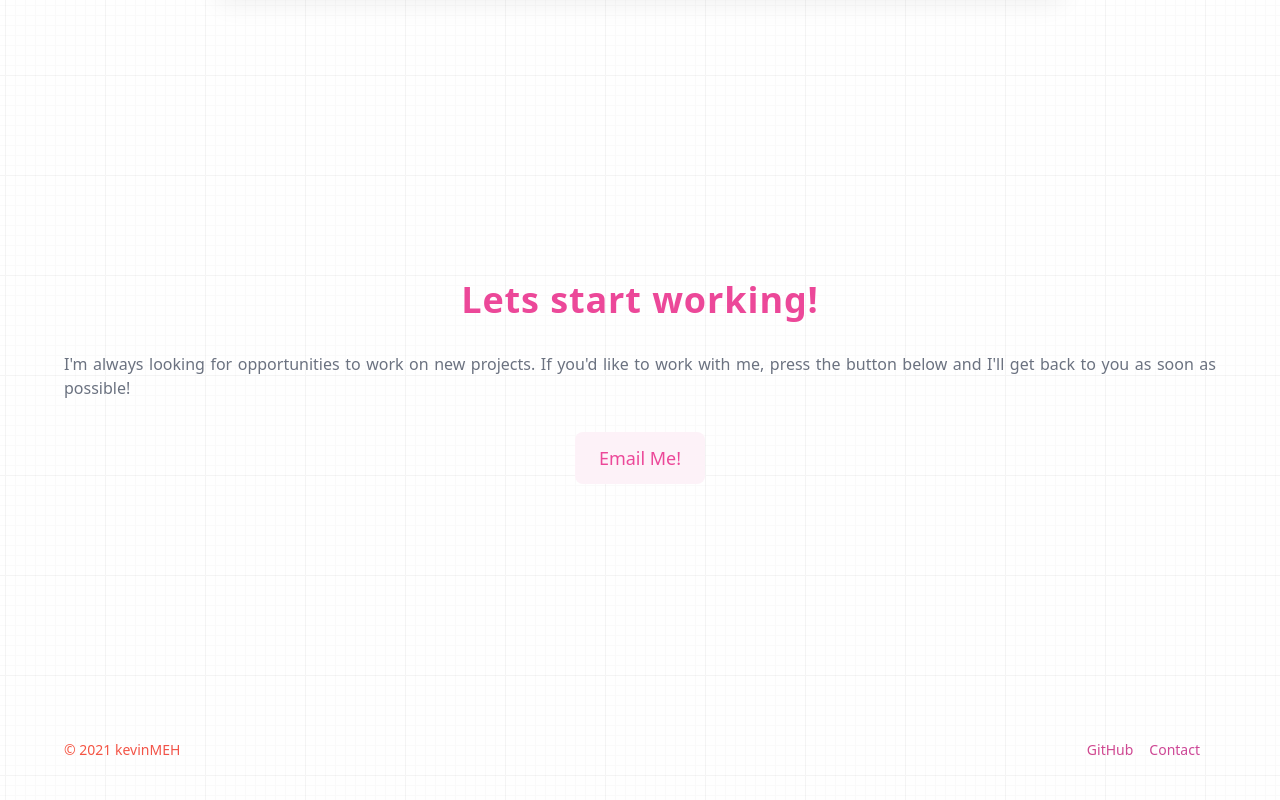
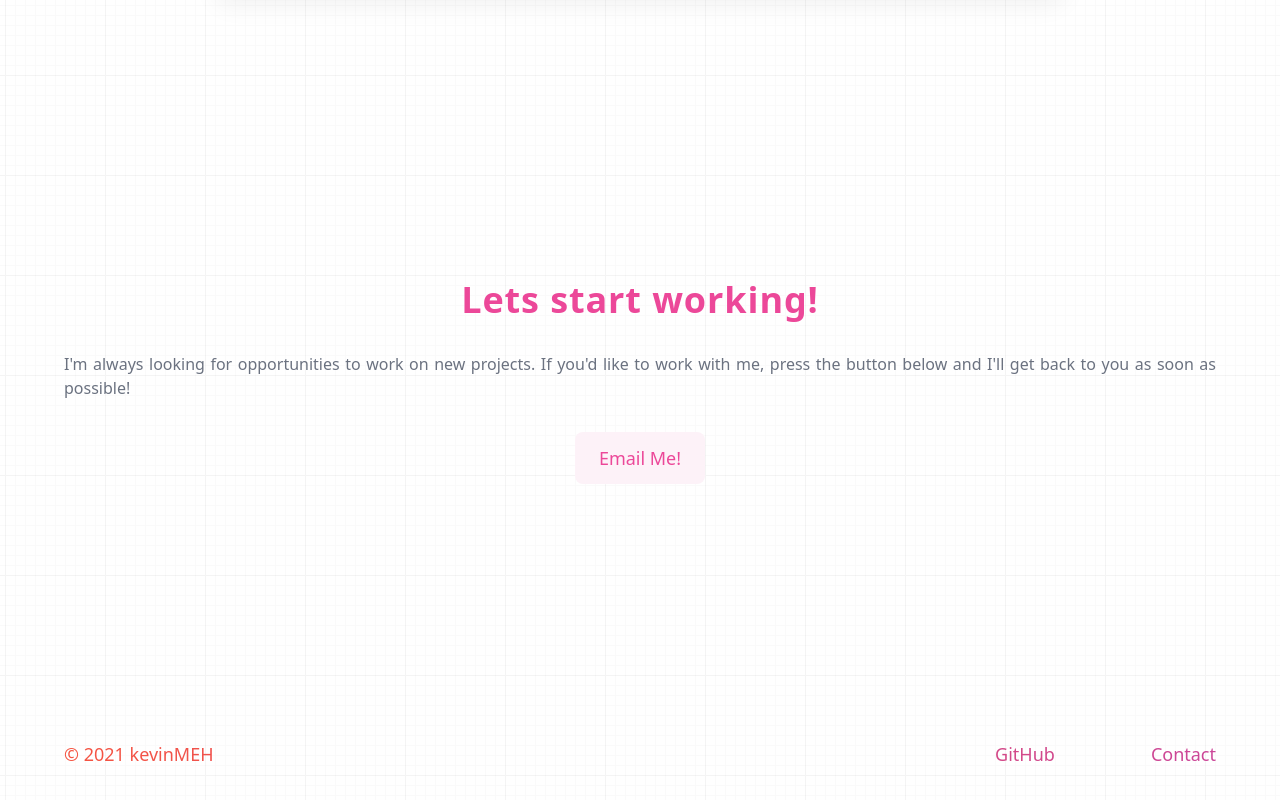
Before and after one commit to kevinMEH/v1, a React (Vite) app: page / in a window 1280 px wide. Shown: the part 2230-3030 px from the top of the page. Built offline with nearby package versions, Linux system fonts and the light colour scheme; a web font is replaced by a local one.

Commit message:
Footer added support for larger screen sizes

```diff
--- a/src/Home/Footer.jsx
+++ b/src/Home/Footer.jsx
@@ -2,14 +2,13 @@ import React from 'react';
 
 const Footer = () => {
     return (
-        <div className="flex justify-between text-sm gradientText rotateColor">
+        <div className="flex justify-between text-sm md:text-base lg:text-lg gradientText rotateColor">
             <div>
                 <p>© 2021 kevinMEH</p>
             </div>
-            <div className="flex items-center space-x-4">
+            <div className="flex items-center space-x-4 md:space-x-14 lg:space-x-24">
                 <a href="https://github.com/kevinMEH">GitHub</a>
                 <a href="mailto:hello@liao.gg">Contact</a>
-                <a href="https://github.com/kevinMEH/portfolio"></a>
             </div>
         </div>
     );
```
